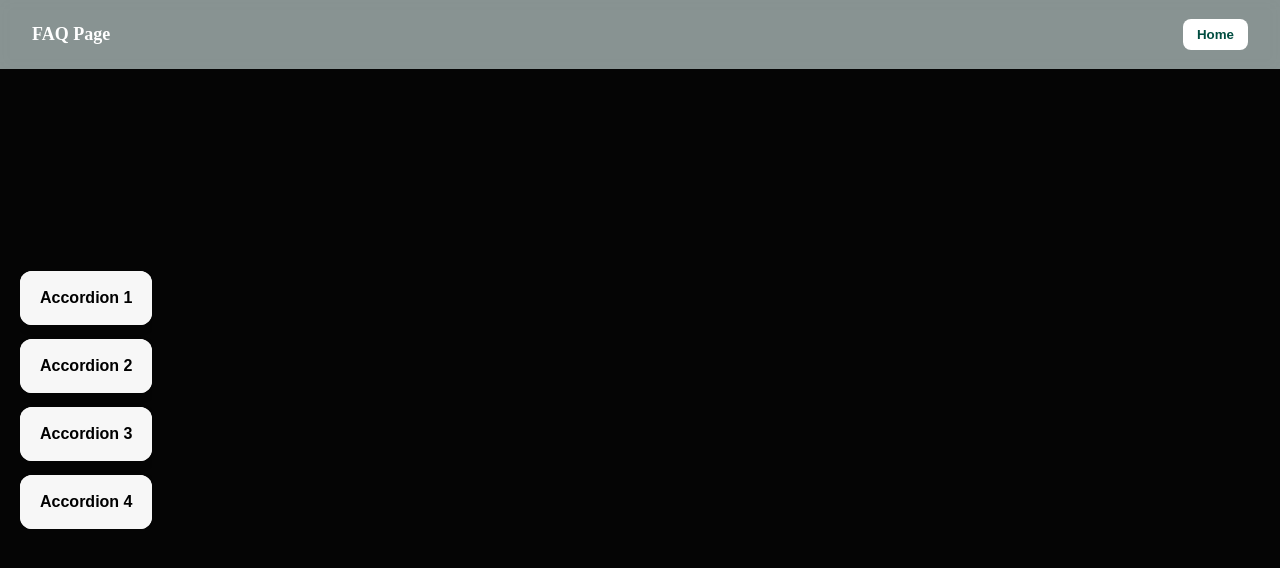
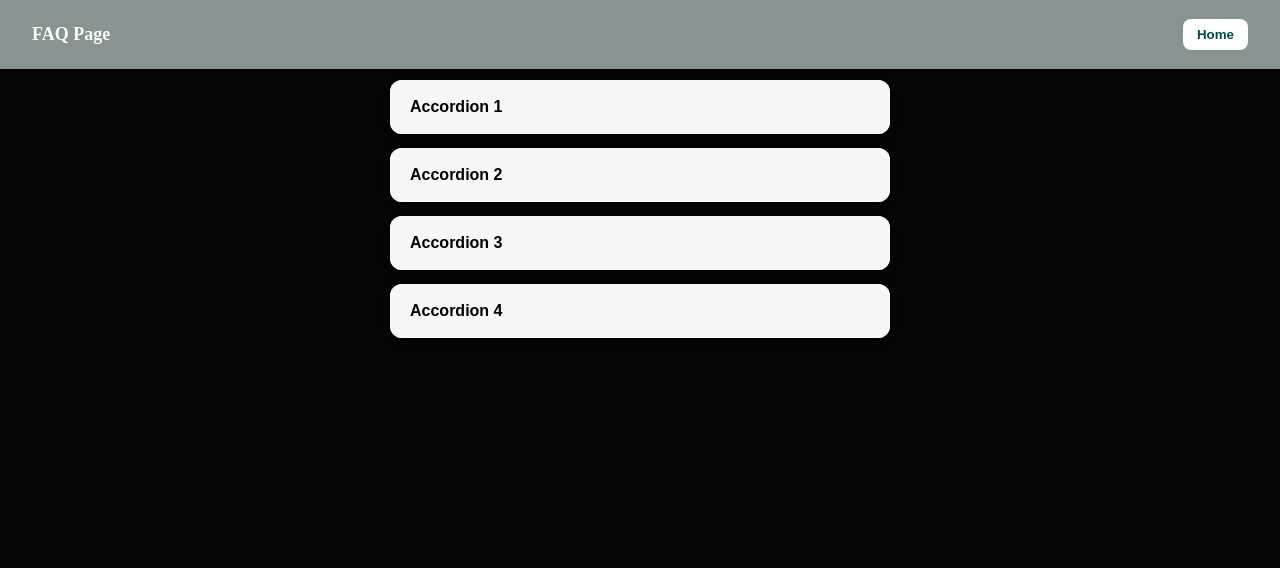
Before and after one commit to f3liz/AskPrysmIO, a React (Vite) app in the folder prysm-react-app/: page /faq in a window 1280 px wide. Shown: the top 568 px of the page. Built offline with nearby package versions, Linux system fonts and the light colour scheme.

Commit message:
fixed faq styling and page

```diff
--- a/prysm-react-app/src/styles/faq.css
+++ b/prysm-react-app/src/styles/faq.css
@@ -1,4 +1,9 @@
 /* FAQ LAYOUT */
+
+.faqPage .content {
+  display: block;
+}
+
 .faqPage {
   background: #050505;
   min-height: 100vh;
@@ -9,8 +14,8 @@
   display: flex;
   justify-content: center;
   align-items: center;
-  min-height: calc(100vh - 80px);
-  padding: 40px 20px;
+  padding-top: 80px;
+  box-sizing: border-box;
 }
 
 .faq-content {
@@ -19,12 +24,13 @@
   display: flex;
   flex-direction: column;
   gap: 14px;
-  max-height: 75vh;
-  overflow-y: auto;
+  align-items: center;
 }
 
 /* Accordion Card */
 .accordion-item {
+  width: 100%;
+  max-width: 500px;
   background: white;
   border-radius: 12px;
   overflow: hidden;
```
